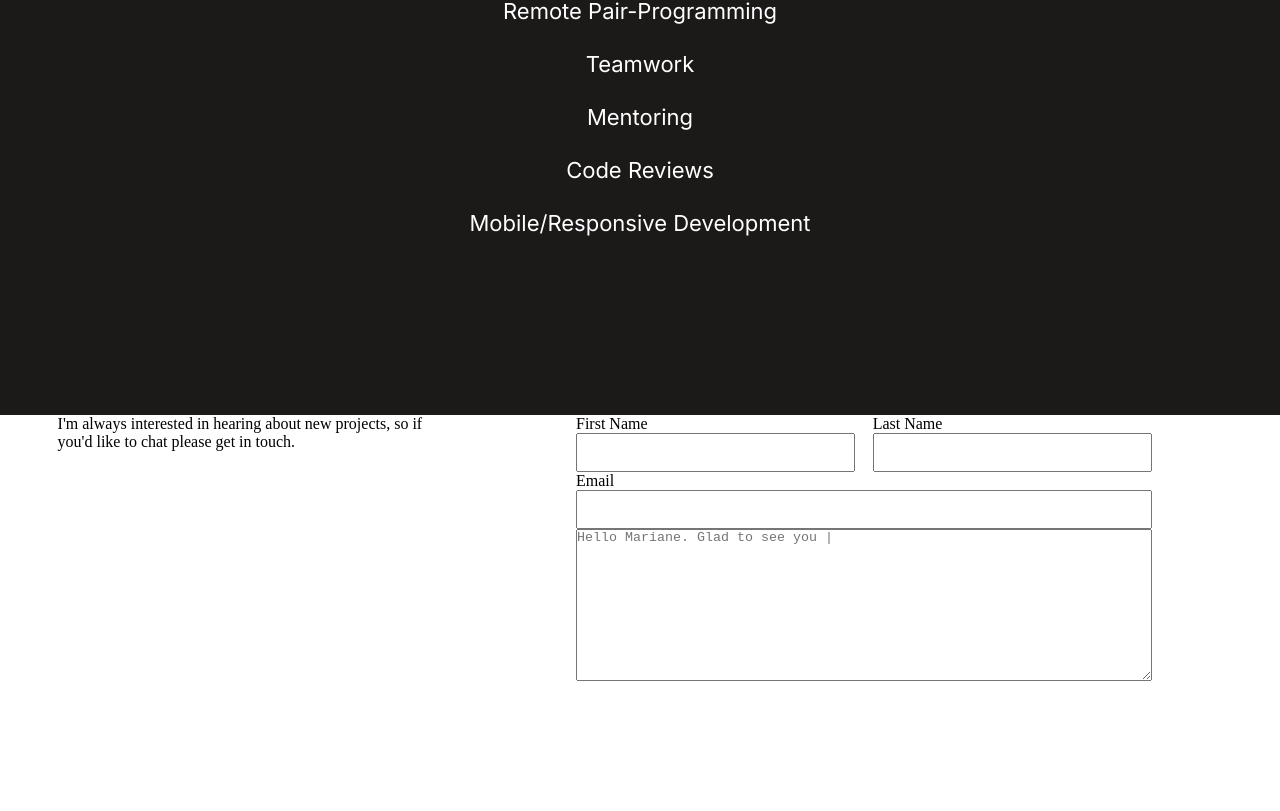
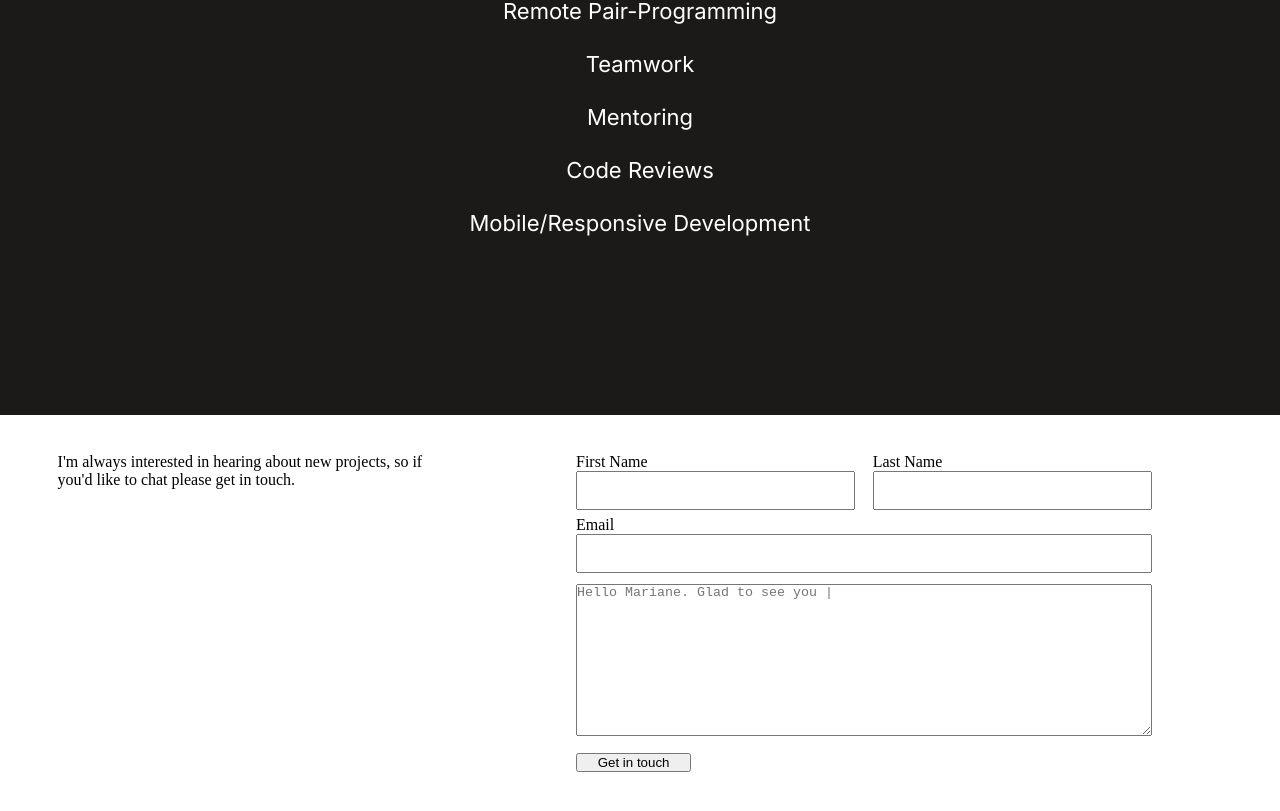
Before and after one commit to ignatius22/contact-form, a plain HTML site: page index.html in a window 1280 px wide. Shown: the part 6292-7103 px from the top of the page. Before the commit the page ends 6973 px from the top, so only its background shows below. Drawn offline with Linux system fonts and the light colour scheme.

Commit message:
Add margin to the footer

```diff
--- a/css/main.css
+++ b/css/main.css
@@ -327,6 +327,8 @@ li {
 }
 
 footer {
+  height: 500px;
+  margin-top: 3%;
 }
 
 .form-container {
@@ -372,4 +374,10 @@ footer {
 
 input{
   padding: 10px;
+  margin-bottom: 2%;
 }
+
+.btn-intouch{
+  width: 20%;
+  margin-top: 3%;
+}
--- a/index.html
+++ b/index.html
@@ -323,6 +323,7 @@
             rows="10"
             placeholder="Hello Mariane. Glad to see you |"
           ></textarea>
+          <button class="btn-intouch">Get in touch</button>
         </div>
       </form>
     </footer>
```
